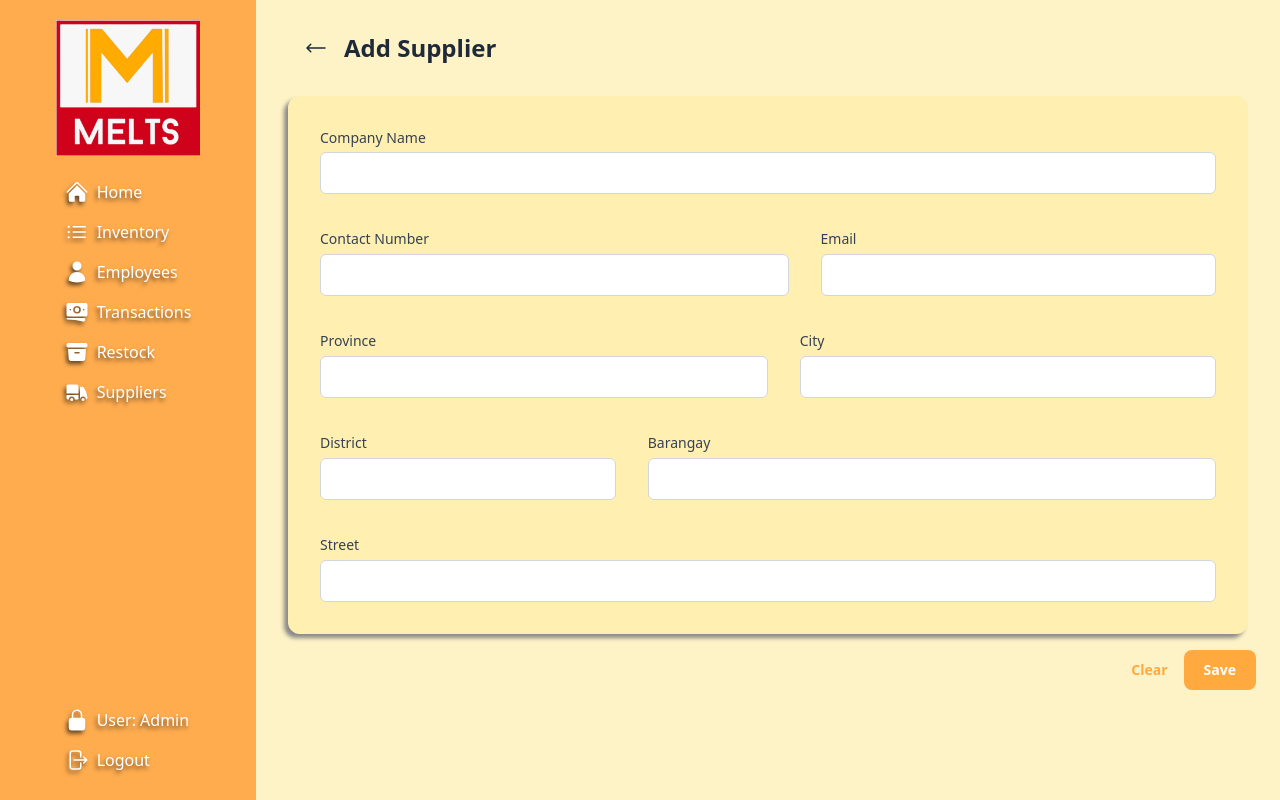
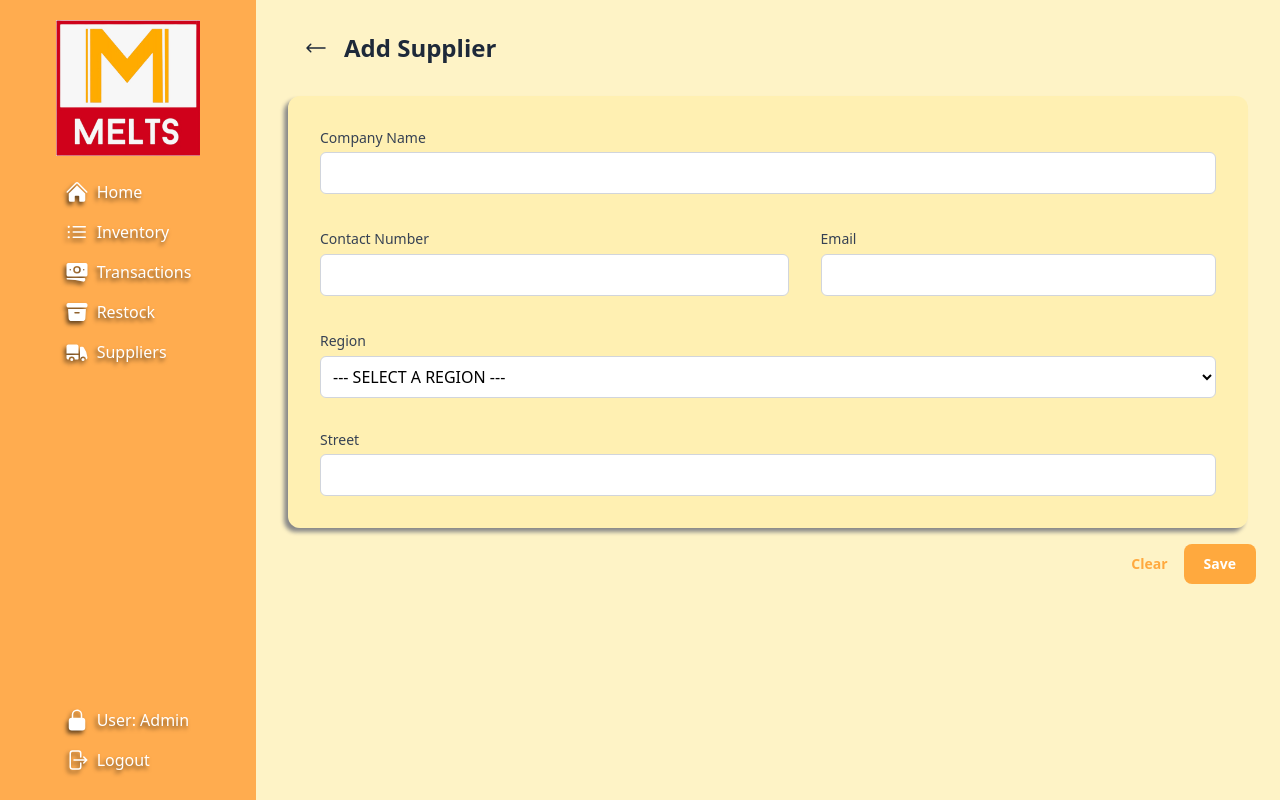
Before and after one commit to rcSabucido/melts-inventory, a React (Vite) app: page /supplier_detail in a window 1280 px wide. Built offline with nearby package versions, Linux system fonts and the light colour scheme.

Commit message:
#32 Add location lookup functionality except NCR

```diff
--- a/src/components/Sidebar.jsx
+++ b/src/components/Sidebar.jsx
@@ -18,11 +18,13 @@ const Sidebar = () => {
               <ListBulletIcon className="h-6 float-left pr-2" /> Inventory
             </a>
           </li>
+          {/*
           <li className="py-2 sidebar-link-shadow">
             <a href="/employee">
               <UserIcon className="h-6 float-left pr-2" /> Employees
             </a>
           </li>
+          */}
           <li className="py-2 sidebar-link-shadow">
             <a href="/transaction">
               <BanknotesIcon className="h-6 float-left pr-2" /> Transactions
--- a/src/components/SupplierInput.jsx
+++ b/src/components/SupplierInput.jsx
@@ -1,11 +1,197 @@
+import { useState } from 'react';
+
+import { getRegionMap, getRegion, getSecondLevelMap, getProvinceOrCityFromCode, getComponentCityOrMunicipalityFromCode } from '../helpers/PsgcLocationLookup.js';
+
 const SupplierInput = ( {className, formData, setFormData} ) => {
+  let [locationInput, setLocationInput] = useState([]);
+  let [streetEnabled, setStreetEnabled] = useState(false);
+  let [streetText, setStreetText] = useState("");
+
   const handleChange = (e) => {
     const { name, value } = e.target;
     setFormData({
       ...formData,
       [name]: value
     });
+    console.log(formData)
   };
+
+  const handleStreetChange = (e) => {
+    const { name, value } = e.target;
+
+    if (!streetEnabled) {
+      setStreetText("")
+      return
+    }
+    setStreetText(value)
+
+    setFormData({
+      ...formData,
+      "street": value
+    });
+    console.log(formData)
+  };
+
+  const changeBarangay = (e) => {
+    const { name, value } = e.target;
+    setFormData({
+      ...formData,
+      location_id: value
+    })
+    setStreetEnabled(true)
+    console.log(`Barangay changed! ${value}`)
+  }
+
+  const changeCity = (e) => {
+    const { name, value } = e.target;
+    setFormData({
+      ...formData,
+      location_id: value
+    })
+    setStreetEnabled(false)
+    let componentCityOrMunicipality = getComponentCityOrMunicipalityFromCode(value)
+    console.log(`City changed:`)
+    console.log(componentCityOrMunicipality)
+    while (locationInput.length > 2) {
+      locationInput.pop()
+    }
+    let arr = Object.entries(componentCityOrMunicipality.value.barangays).map(([key, value]) => {
+      return { code: key, name: value }
+    })
+    let items = locationInput
+    items.push(
+      <div className="flex flex-row flex-wrap justify-between">
+        <div className="m-4 grow">
+          <label className="text-sm font-medium text-gray-700">Barangay</label>
+          <select
+
+            type="text"
+            name="barangay"
+            onChange={changeBarangay}
+            className="mt-1 w-full p-2 border border-gray-300 bg-white rounded-md"
+            required
+          >
+          {
+            [{code: "0000000000", name: "--- SELECT A BARANGAY ---"}, ...arr].map(
+                  entry => <option key={entry.code} value={entry.code}>{entry.name}</option>)}
+          }
+          </select>
+        </div>
+      </div>
+    )
+    console.log(`Change city: ${value}`)
+    setLocationInput(items)
+  }
+
+  const changeProvinceAndCity = (e) => {
+    const { name, value } = e.target;
+    setFormData({
+      ...formData,
+      location_id: value
+    })
+    setStreetEnabled(false)
+    let provinceHucCode = value
+    let returnValue = getProvinceOrCityFromCode(provinceHucCode)
+    let [type, provinceHuc] = [returnValue.type, returnValue.value]
+    let arr = []
+    if (type === "city") {
+      arr = Object.entries(provinceHuc.barangays).map(([key, value]) => {
+        return { code: key, name: value }
+      })
+    } else {
+      arr = Object.entries(provinceHuc.municipalities).map(([key, value]) => {
+        return { code: key, name: value.name }
+      }).concat(Object.entries(provinceHuc.cities).map(([key, value]) => {
+        return { code: key, name: value.name }
+      }))
+    }
+    let isCapitalCity = (value === "1380600000")
+    if (isCapitalCity) {
+      let selectPrompt = "--- SELECT A SUBMUNICIPALITY ---"
+    } else if (type === "city") {
+      let selectPrompt = "--- SELECT A CITY ---"
+    } else {
+      let selectPrompt = "--- SELECT A CITY OR MUNICIPALITY ---"
+    }
+
+    // locationInput = [] doesn't work
+    // It needs to be manually popped
+    while (locationInput.length > 1) {
+      locationInput.pop()
+    }
+    let items = locationInput
+    items.push(
+      <div className="flex flex-row flex-wrap justify-between">
+        <div className="m-4 grow">
+          <label className="text-sm font-medium text-gray-700">{ type === "city" ? "Barangay" : "City" }</label>
+          <select
+
+            type="text"
+            name="region"
+            /*value={formData.location_id}*/
+            onChange={type === "city" ? changeBarangay : changeCity}
+            className="mt-1 w-full p-2 border border-gray-300 bg-white rounded-md"
+            required
+          >
+          {
+            [{code: "0000000000", name: selectPrompt}, ...arr].map(
+                  entry => <option key={entry.code} value={entry.code}>{entry.name}</option>)}
+          }
+          </select>
+        </div>
+      </div>
+    )
+    console.log(`Change province and city: ${value}`)
+    setLocationInput(items)
+  }
+
+  const updateRegion = (regionCode) => {
+    let region = getRegion(regionCode)
+    console.log(Object.keys(region.provinces).length)
+    setStreetEnabled(false)
+
+    // Different settings for National Capital Region.
+    //if (regionCode === "1300000000") {
+
+    //} else {
+      // locationInput = [] doesn't work
+      // It needs to be manually popped
+      while (locationInput.length > 0) {
+        locationInput.pop()
+      }
+      locationInput.push(
+        <div className="flex flex-row flex-wrap justify-between">
+          <div className="m-4 grow">
+            <label className="text-sm font-medium text-gray-700">Province or City</label>
+            <select
+
+              type="text"
+              name="region"
+              onChange={changeProvinceAndCity}
+              className="mt-1 w-full p-2 border border-gray-300 bg-white rounded-md"
+              required
+            >
+              {[{code: "0000000000", name: "--- SELECT A PROVINCE OR CITY ---"},
+                ...getSecondLevelMap(region)].map(
+                  entry => <option key={entry.code} value={entry.code}>{entry.name}</option>)}
+            </select>
+          </div>
+        </div>
+      )
+      console.log("Update region")
+      console.log(locationInput)
+      setLocationInput(locationInput)
+    //}
+  }
+
+  const regionChange = (e) => {
+    const { name, value } = e.target;
+    setFormData({
+      ...formData,
+      location_id: value
+    })
+    updateRegion(value)
+  }
 
   let addClassName = className
   return (
@@ -47,59 +233,31 @@ const SupplierInput = ( {className, formData, setFormData} ) => {
       </div>
       <div className="flex flex-row flex-wrap justify-between">
         <div className="m-4 grow">
-            <label className="text-sm font-medium text-gray-700">Province</label>
-            <input
+          <label className="text-sm font-medium text-gray-700">Region</label>
+          <select
             type="text"
-                name="province"
-                value={formData.province}
-                onChange={handleChange}
+            name="region"
+            value={formData.region}
+            onChange={regionChange}
             className="mt-1 w-full p-2 border border-gray-300 bg-white rounded-md"
             required
-            />
-        </div>
-        <div className="m-4 grow">
-            <label className="text-sm font-medium text-gray-700">City</label>
-            <input
-                type="text"
-                name="city"
-                value={formData.city}
-                onChange={handleChange}
-                className="mt-1 w-full p-2 border border-gray-300 bg-white rounded-md"
-                required
-            />
+          >
+            {[{code: "0000000000", name: "--- SELECT A REGION ---"},
+              ...getRegionMap()].map(
+                entry =><option key={entry.code} value={entry.code}>{entry.name}</option>)}
+          </select>
         </div>
       </div>
+      {locationInput.map(component => {return component})}
       <div className="flex flex-row flex-wrap justify-between">
-        <div className="m-4">
-            <label className="text-sm font-medium text-gray-700">District</label>
-            <input
-                type="text"
-                name="district"
-                value={formData.district}
-                onChange={handleChange}
-                className="mt-1 w-full p-2 border border-gray-300 bg-white rounded-md"
-                required
-            />
-        </div>
         <div className="m-4 grow">
-            <label className="text-sm font-medium text-gray-700">Barangay</label>
-            <input
-                type="text"
-                name="barangay"
-                value={formData.barangay}
-                onChange={handleChange}
-                className="mt-1 w-full p-2 border border-gray-300 bg-white rounded-md"
-                required
-            />
-        </div>
-        <div className="m-4 grow">
-            <label className="text-sm font-medium text-gray-700">Street</label>
+          <label className="block text-sm font-medium text-gray-700">Street</label>
           <input
               type="text"
               name="street"
-                value={formData.street}
-                onChange={handleChange}
-                className="mt-1 w-full p-2 border border-gray-300 bg-white rounded-md"
+              value={streetText}
+              onChange={handleStreetChange}
+              className="mt-1 block w-full p-2 border border-gray-300 bg-white rounded-md"
               required
           />
         </div>
--- a/src/helpers/PsgcLocationLookup.js
+++ b/src/helpers/PsgcLocationLookup.js
@@ -41,3 +41,67 @@ export function getAddressFromId(psgcCodeNum) {
 
   return address
 }
+
+export function getRegionMap() {
+  let arr = Object.entries(psgcData).map(([key, value]) => {
+    return { code: key, name: value.name }
+  });
+  return arr
+}
+
+export function getRegion(regionCode) {
+  return psgcData[regionCode]
+}
+
+export function getSecondLevelMap(region) {
+  let arr = Object.entries(region.provinces).map(([key, value]) => {
+    return { code: key, name: value.name }
+  }).concat(
+    Object.entries(region.cities).map(([key, value]) => {
+      return { code: key, name: value.name }
+    })
+  ).concat(
+    Object.entries(region.municipalities).map(([key, value]) => {
+      return { code: key, name: value.name }
+    })
+  );
+  return arr
+}
+
+export function getProvinceOrCityFromCode(code) {
+  const regionCode = code.substring(0, 2) + '00000000';
+
+  let region = psgcData[regionCode]
+  if (region.provinces[code]) {
+    return {"type": "province", value: region.provinces[code]}
+  } else if (region.cities[code]) {
+    return {"type": "city", value: region.cities[code]}
+  }
+  return null
+}
+
+export function getComponentCityOrMunicipalityFromCode(code) {
+  const regionCode = code.substring(0, 2) + '00000000';
+  const provinceOrHUCCode = code.substring(0, 5) + '00000';
+  const cityCode = code;
+
+  let region = psgcData[regionCode]
+  if (region.provinces[provinceOrHUCCode]) {
+    let province = region.provinces[provinceOrHUCCode]
+    if (province.cities[cityCode]) {
+      return {"type": "city", value: province.cities[cityCode]}
+    } else if (province.municipalities[cityCode]) {
+      return {"type": "municipality", value: province.municipalities[cityCode]}
+    }
+  } else if (region.municipalities[cityCode]) {
+    // Pateros...
+    return {"type": "municipality", value: region.municipalities[code]}
+  }
+  return null
+}
+
+export function getMunicipalitiesCities(state) {
+  return [
+    Object.entries(state.municipalities)
+  ]
+}
--- a/src/pages/SupplierDetail.jsx
+++ b/src/pages/SupplierDetail.jsx
@@ -16,6 +16,7 @@ const SupplierDetailPage = () => {
 
   const handleSubmit = (e) => {
       e.preventDefault();
+      console.log(`Is updating? ${isUpdating}`)
       console.log(formData);
       navigate("/supplier");
   };
@@ -28,11 +29,7 @@ const SupplierDetailPage = () => {
         companyName: '',
         contactNumber: '',
         email: '',
-        province: '',
-        city: '',
-        district: '',
-        barangay: '',
-        street: ''
+        location_id: ''
     });
   };
 
```
Lines whose indentation alone changed are shown as unchanged.
